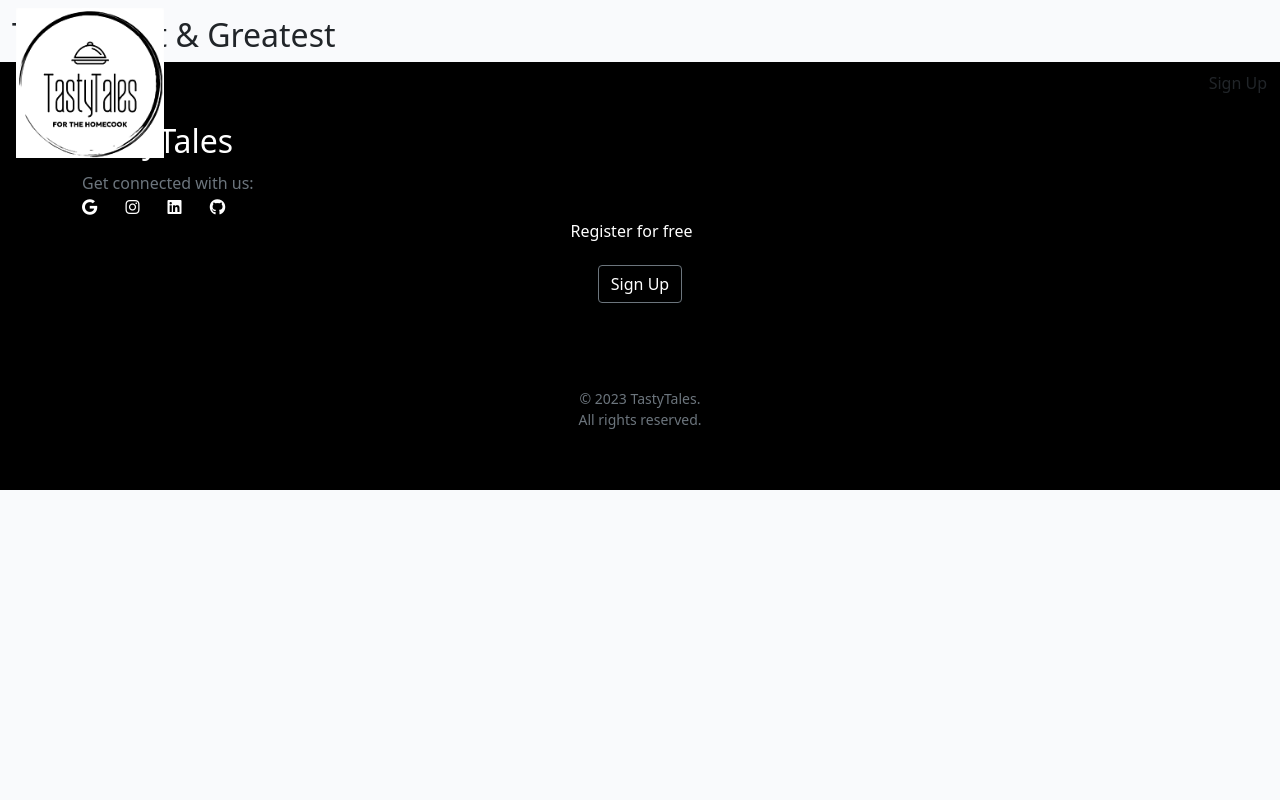
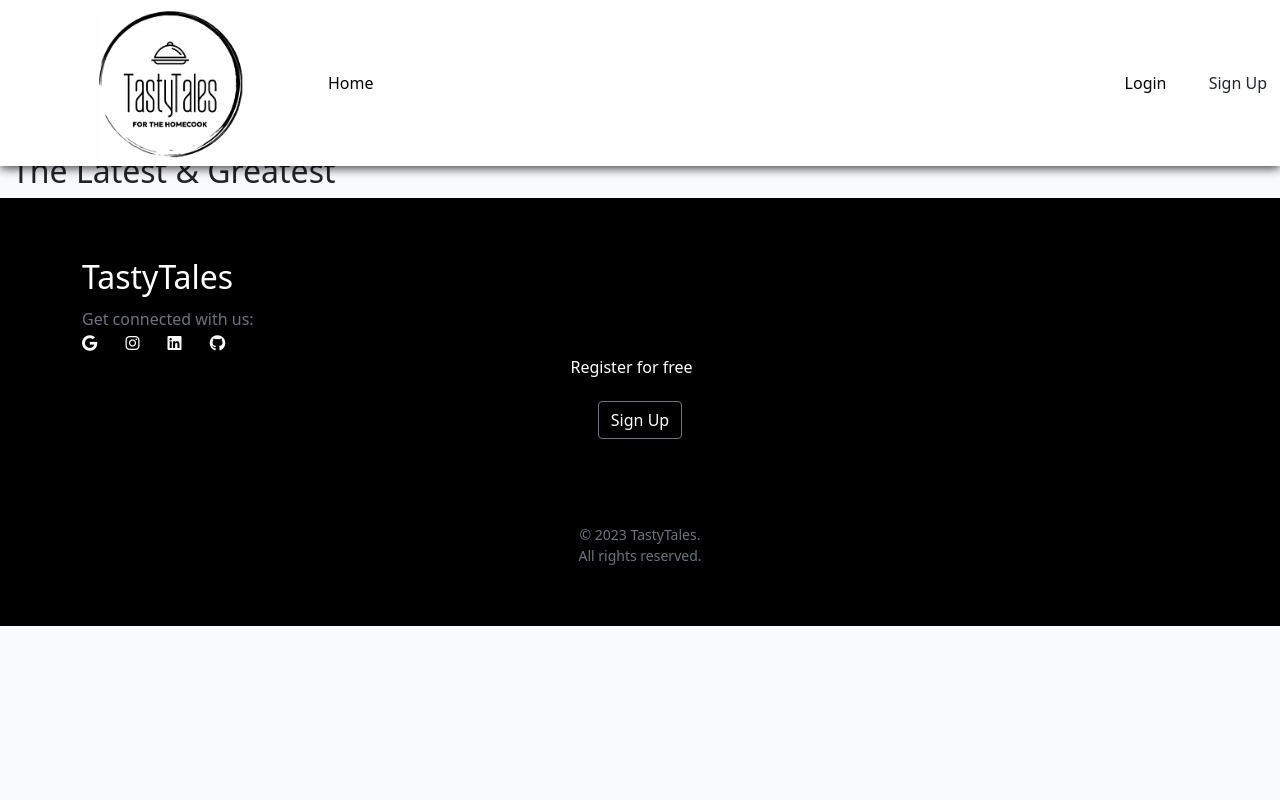
Before and after one commit to patthoege/tasty-tales-blog-pp4, a Django app: page / in a window 1280 px wide. Run offline with Django 3.2, Linux system fonts and the light colour scheme; data that the repository does not hold is empty; some libraries are stand-ins or nearby versions.

Commit message:
Style and fix to top navbar

```diff
--- a/static/css/style.css
+++ b/static/css/style.css
@@ -2,8 +2,8 @@
 
 body {
     background-color: #F9FAFC;
+    padding-top: 8.5rem;
 }
-
 
 .brand {
     font-family: Lato, sans-serif;
@@ -31,12 +31,23 @@ body {
 .main-bg {
     background-color: #F9FAFC;
 }
+
 /* ---------------------------------- Navigation/Logo */
 .logo-img {
     max-width: 180px;
     max-height: 150px;
-    margin-left: 5%;
+    margin-left: 30%;
 }
+/* Add shadow effect to the navbar */
+header.navbar {
+    box-shadow: 0px 2px 10px rgba(0, 0, 0, 0.8);
+}
+
+/* Add underline to the active link in the navbar */
+nav.navbar-nav a.nav-link.active {
+    border-bottom: 2px solid #bb9223;
+}
+
 /* ---------------------------------- Recipe Cards */
 
 .card {
@@ -268,6 +279,14 @@ body {
     color: #000000;
 }
 
+.navbar-dark .navbar-nav .nav-item .nav-link {
+    color: #000000 !important;
+}
+
+.navbar-dark .navbar-nav .nav-item .nav-link:hover {
+    color: #bb9223 !important;
+}
+
 .nav-link:hover {
     color: #bb9223;
 }
--- a/templates/base.html
+++ b/templates/base.html
@@ -22,11 +22,11 @@
     <link rel="stylesheet" href="{% static 'css/style.css' %}">
 </head>
 
-<body class="d-flex flex-column h-100 main-bg">
+<body class="d-flex flex-column h-100 main-bg navbar-padding">
 
      <!-- Navigation -->
       <div class="container">
-        <header class="navbar navbar-expand-md navbar-light d-flex justify-content-between fixed-top">
+        <header class="navbar navbar-expand-md navbar-dark fixed-top bg-white">
             <div class="col-md-3 mb-2 mb-md-0">
                 <a class="navbar-brand logo" href="{% url 'home' %}">
                     <img class="logo-img" role="img" src="{% static 'images/logo-brand.png' %}" alt="Logo">
@@ -50,7 +50,7 @@
                         <a class="nav-link" href="{% url 'add_post' %}">New Post</a>
                     </li>
                     <li class="nav-item">
-                        <a href="#" class="nav-link">Categories</a>
+                        <a class="nav-link" href="#" >Categories</a>
                     </li>
                     <li class="nav-item dm-none">
                         <a class="nav-link" href="{% url 'account_logout' %}">Logout</a>
@@ -59,7 +59,7 @@
                 </ul>
             </div>
                     <!-- Login and Sign Up Links (visible on small screens) -->
-            <div class="text-end d-md-none">
+                    <div class="text-end d-sm-none">
                         <a href="{% url 'account_login' %}" class="btn nav-link me-2">Login</a>
                         <a href="{% url 'account_signup' %}" class="btn btn-signup">Sign Up</a>
                     </div>
--- a/templates/index.html
+++ b/templates/index.html
@@ -72,7 +72,6 @@
         </ul>
     </nav>
     {% endif %}
-
 </div>
 
 {%endblock%}
```
Lines whose indentation alone changed are shown as unchanged.
